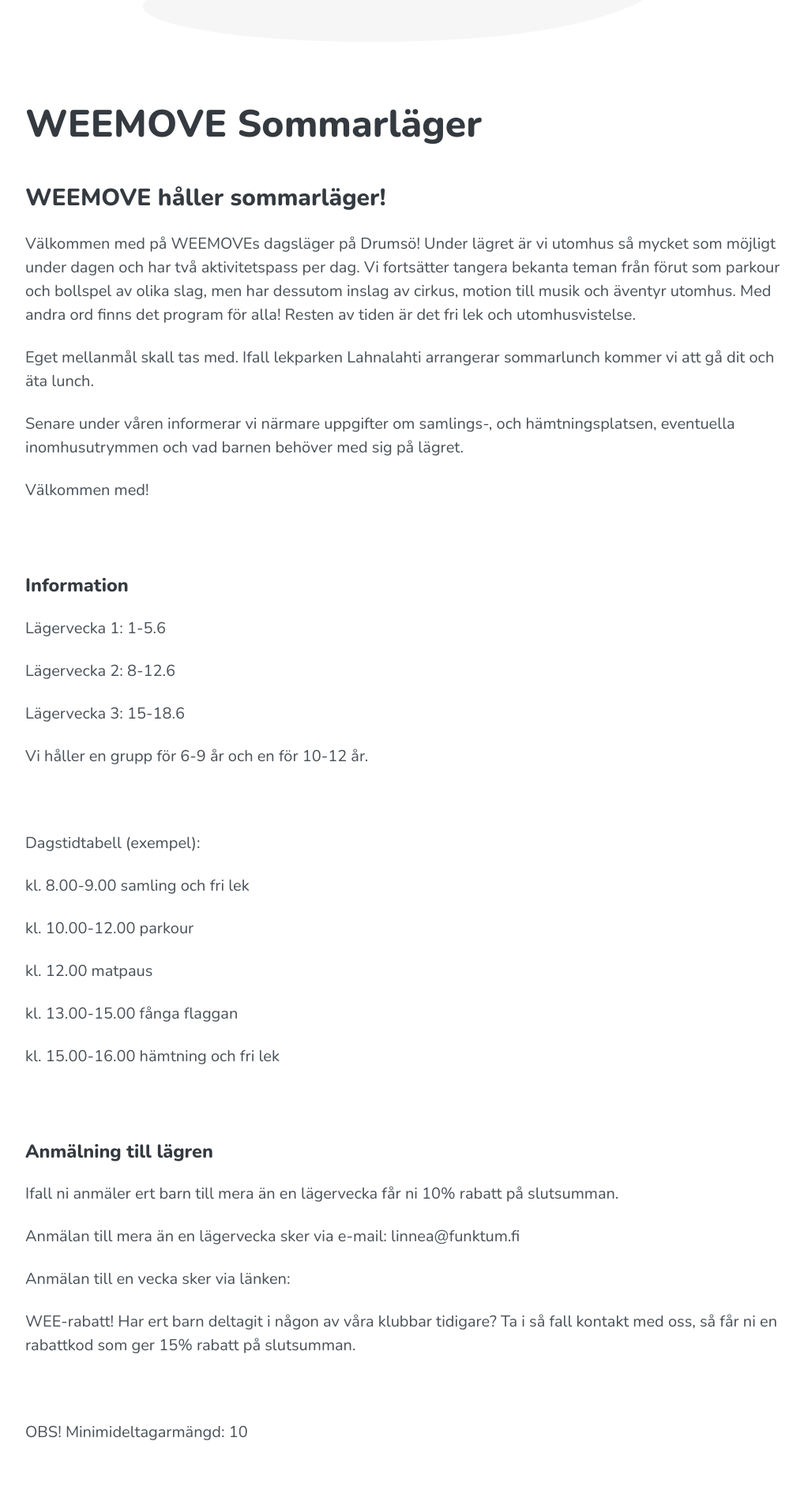
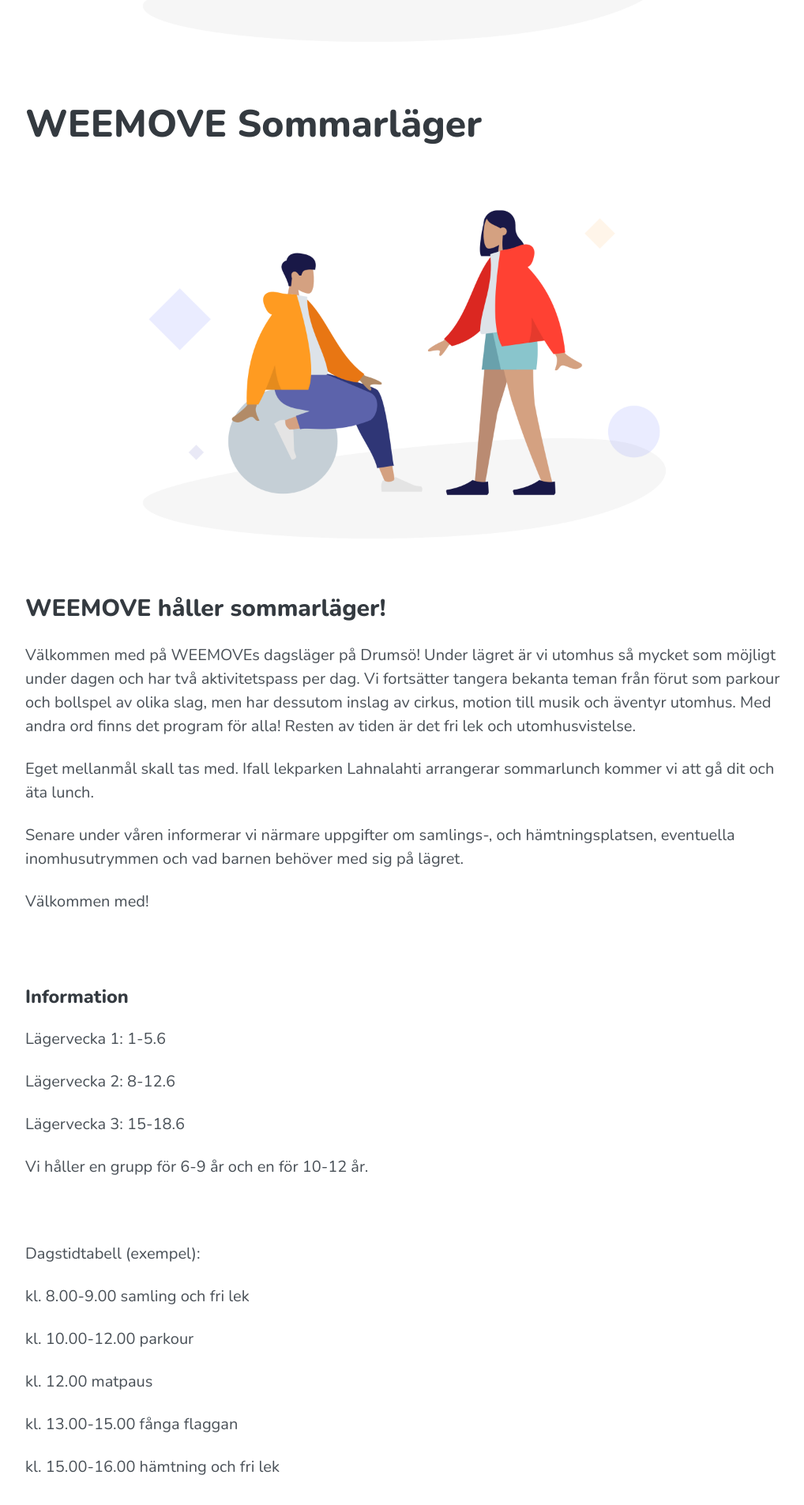
Before and after one commit to Funktum/weemove, a Jekyll site: the page built from _pages/dagslager.md, in a window 1280 px wide. Shown: the part 550-2456 px from the top of the page at 79% size, without its empty margins (128-1146 px from the left). Built offline with Jekyll 4.4.1, drawn with Linux system fonts in a browser that asks for light colours; a script that is not in the unit is left out.

Commit message:
Update dagslager.md

```diff
--- a/_pages/dagslager.md
+++ b/_pages/dagslager.md
@@ -3,6 +3,9 @@
 title: WEEMOVE Sommarläger
 image: /uploads/weemove-illustration-2.png
 ---
+
+<img src="../uploads/weemove-illustration-2.png" alt="WEEMOVE illustration">
+
 
 ## WEEMOVE håller sommarläger!
 Välkommen med på WEEMOVEs dagsläger på Drumsö! Under lägret är vi utomhus så mycket som möjligt under dagen och har två aktivitetspass per dag. Vi fortsätter tangera bekanta teman från förut som parkour och bollspel av olika slag, men har dessutom inslag av cirkus, motion till musik och äventyr utomhus. Med andra ord finns det program för alla! Resten av tiden är det fri lek och utomhusvistelse.
```
